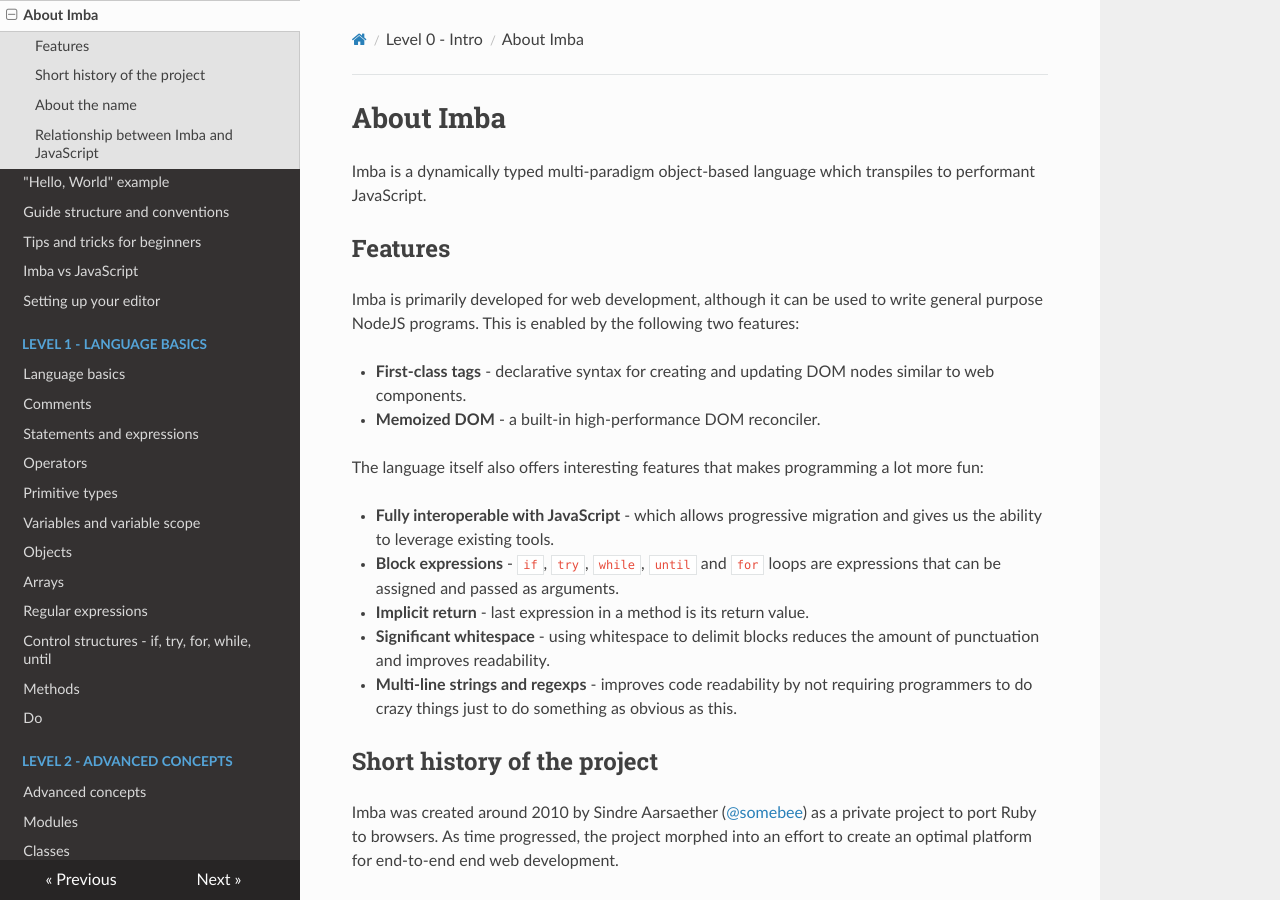
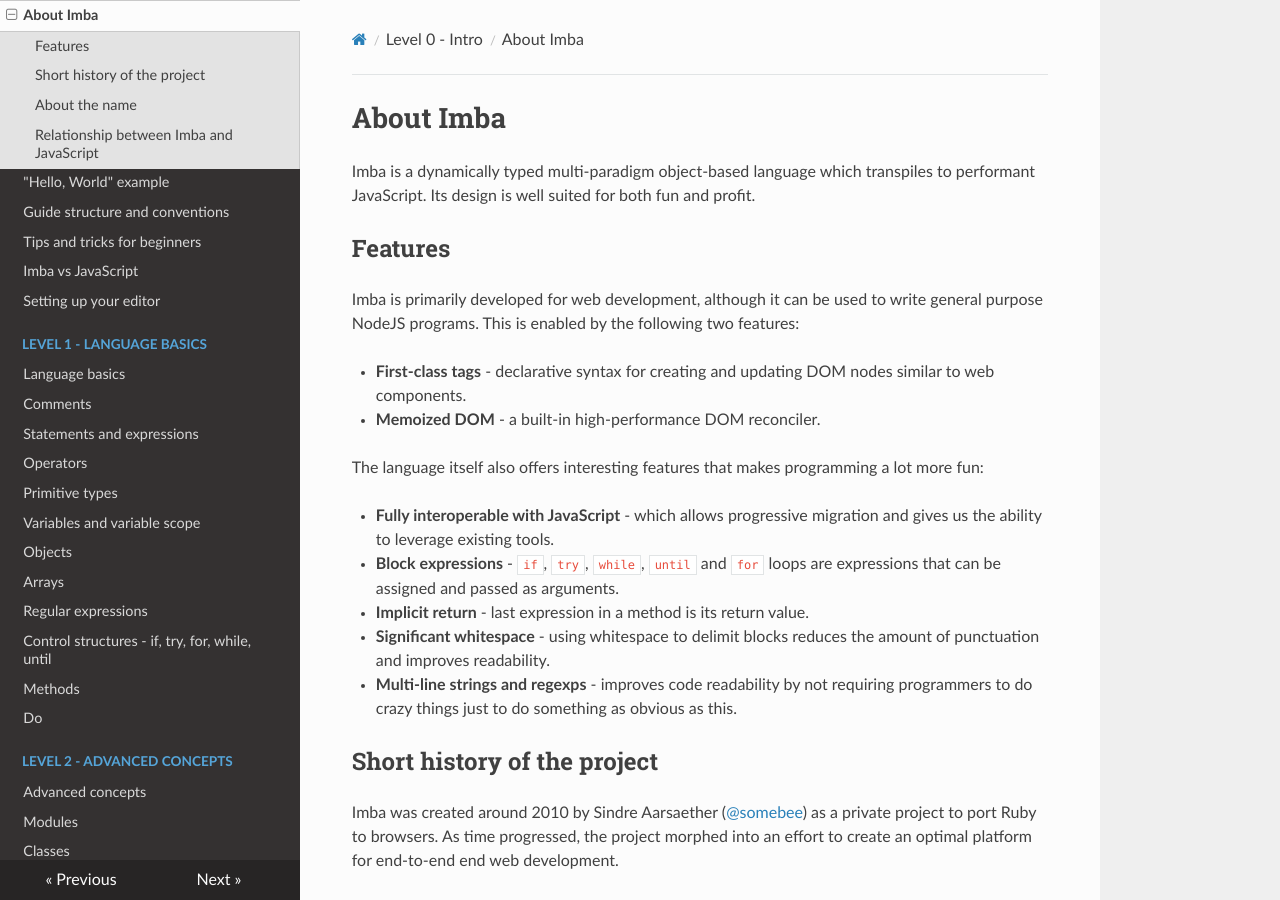
Before and after one commit to imba/imba-guide, an MkDocs documentation site: the page built from docs/lvl0/about.md, in a window 1280 px wide and 900 px high. Built offline with MkDocs 1.6.1, drawn with Linux system fonts in a browser that asks for light colours; nearby versions of some CDN libraries.

Commit message:
Why so serious

```diff
--- a/docs/lvl0/about.md
+++ b/docs/lvl0/about.md
@@ -1,7 +1,8 @@
 # About Imba
 
 Imba is a dynamically typed multi-paradigm object-based language which
-transpiles to performant JavaScript.
+transpiles to performant JavaScript. Its design is well suited for both fun
+and profit.
 
 ## Features
 
```
